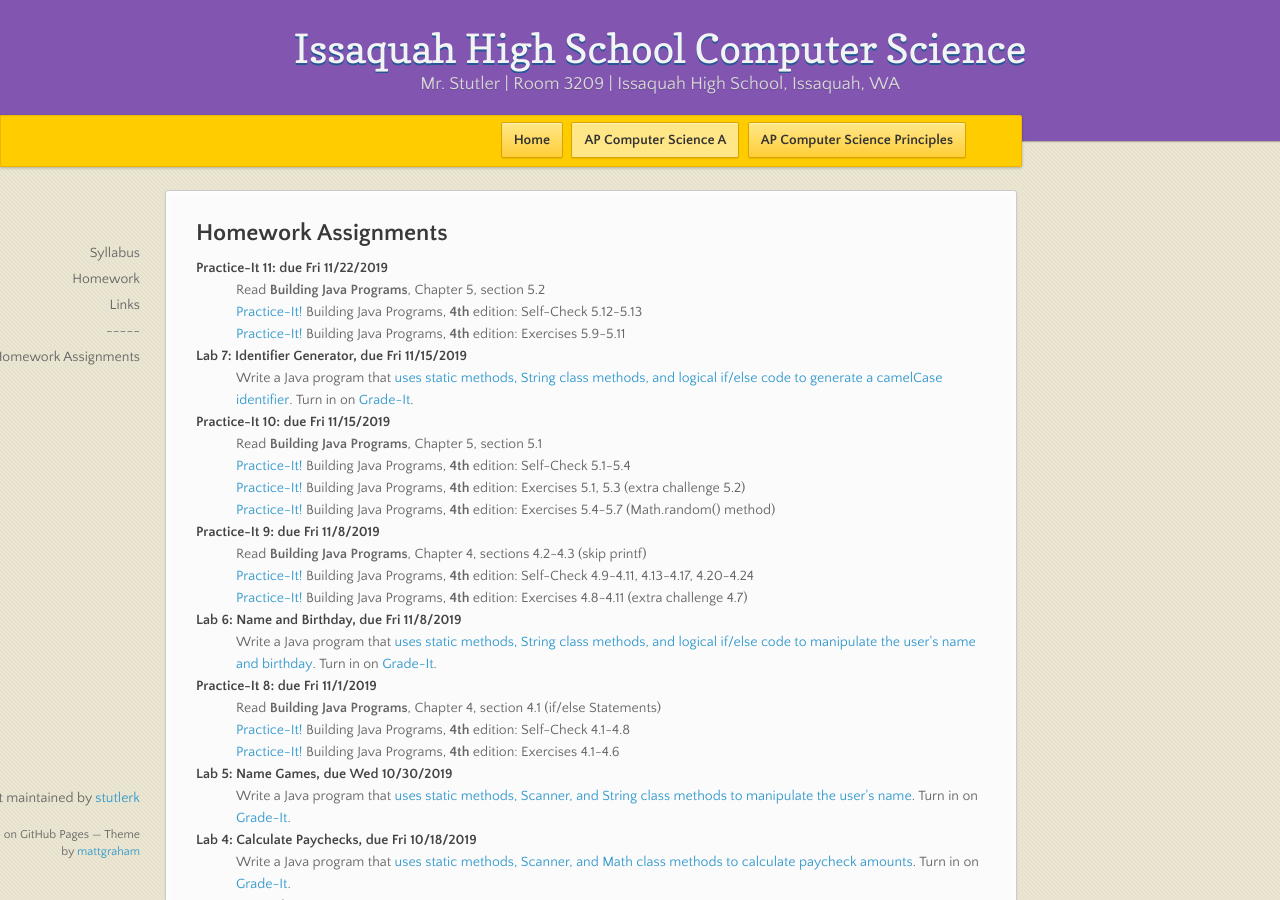
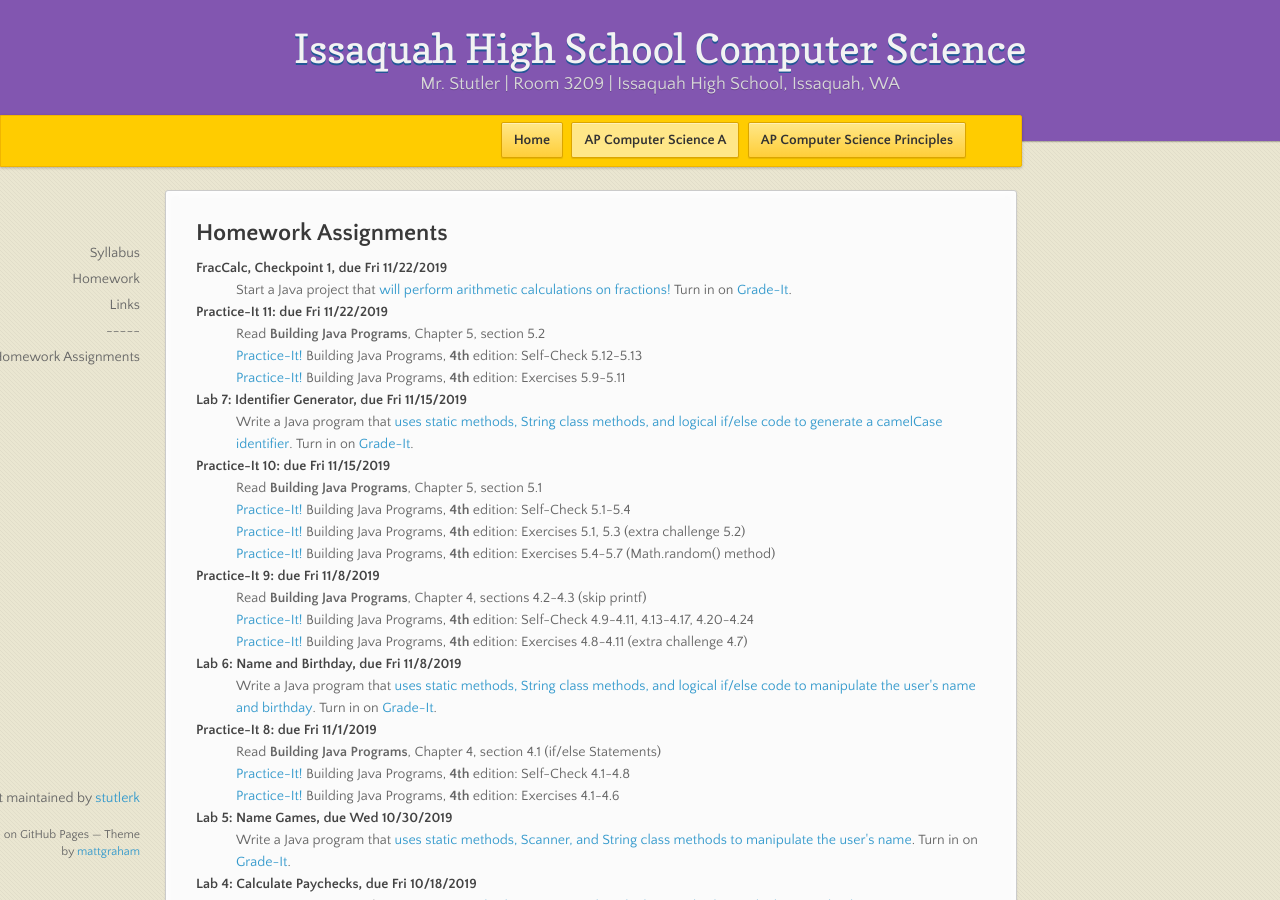
Before and after one commit to stutlerk/ihs-website, a Jekyll site: the page built from _apcsa/homework.html, in a window 1280 px wide and 900 px high. Built offline with Jekyll 4.4.1, drawn with Linux system fonts in a browser that asks for light colours; nearby versions of some CDN libraries; some of the changed lines change nothing that is shown.

Commit message:
Update homework.html

```diff
--- a/_apcsa/homework.html
+++ b/_apcsa/homework.html
@@ -10,10 +10,9 @@
     <dt>Computer History Report, due 9/19/2018 at the beginning of class</dt>
     <dd><a href="https://issaquahwednet-my.sharepoint.com/personal/stutlerk_issaquah_wednet_edu/_layouts/15/guestaccess.aspx?docid=00f746ca063ec4fe89aaef3ed6d400941&authkey=AeHXKIjD7VBW10XG1QzwDCU">Computer history report assignment</a></dd>
     -->
-    <!--
+
     <dt>FracCalc, Checkpoint 1, due Fri 11/22/2019</dt>
-    <dd>Start a Java project that <a href="" target="_blank">will perform arithmetic calculations on fractions!</a> Turn in on <a href="https://gradeit-hs.cs.washington.edu/issaquah/" target="_blank">Grade-It</a>.</dd>
-    -->
+    <dd>Start a Java project that <a href="https://issaquahwednet-my.sharepoint.com/:w:/g/personal/stutlerk_issaquah_wednet_edu/EeSzOKZK34hMqUH0uxQ6LH0BFc37detP2XRdbF4zCZB5OQ?e=3pXbNR" target="_blank">will perform arithmetic calculations on fractions!</a> Turn in on <a href="https://gradeit-hs.cs.washington.edu/issaquah/" target="_blank">Grade-It</a>.</dd>
 
     <dt>Practice-It 11: due Fri 11/22/2019</dt>
     <dd>Read <b>Building Java Programs</b>, Chapter 5, section 5.2</dd>
```
